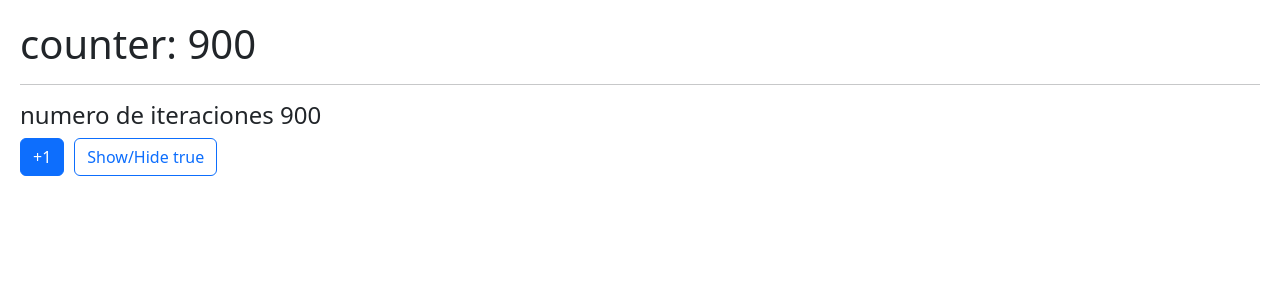
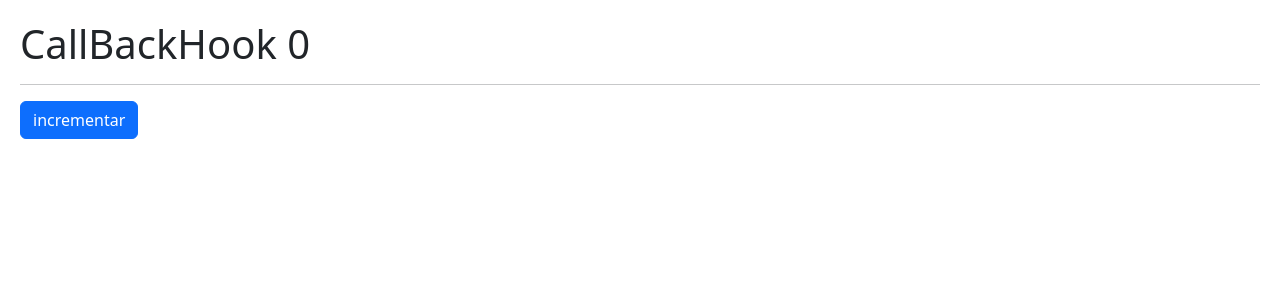
Before and after one commit to borism193/hook-apps, a React (Vite) app: page / in a window 1280 px wide. Shown: the top 300 px of the page. Built offline with nearby package versions, Linux system fonts and the light colour scheme.

Commit message:
useCallback

```diff
--- /dev/null
+++ b/src/05-memos/CallBackHook.jsx
@@ -0,0 +1,27 @@
+import { useCallback, useState } from "react"
+import { ShowIncrement } from "./ShowIncrement"
+
+export const CallBackHook = () => {
+
+    const [counter, setcounter] = useState(0)
+
+    const incrementF = useCallback(
+      () => {
+        setcounter((value) => value+1)
+      },
+      [],
+    )
+
+
+    /* const incrementF = () => {
+        setcounter(counter+1)
+    } */
+    return (
+    <>
+        <h1>CallBackHook {counter}</h1>
+        <hr />
+
+        <ShowIncrement increment={incrementF}/>
+    </>
+  )
+}
--- /dev/null
+++ b/src/05-memos/ShowIncrement.jsx
@@ -0,0 +1,19 @@
+export const ShowIncrement = ({increment}) => {
+
+
+
+
+    return (
+
+        <>
+            <button
+            className="btn btn-primary"
+            onClick={() => {
+                increment();
+            }}
+            >
+                incrementar
+            </button>
+        </>
+  )
+}
--- a/src/main.jsx
+++ b/src/main.jsx
@@ -1,6 +1,7 @@
 import React from 'react'
 import ReactDOM from 'react-dom/client'
-import { MemoHook } from './05-memos/MemoHook'
+import { CallBackHook } from './05-memos/CallBackHook'
+//import { MemoHook } from './05-memos/MemoHook'
 //import { Memorize } from './05-memos/Memorize'
 //import { FocusScreen } from './04-useRef/FocusScreen'
 //import { MultipleCustomHooks } from './03-examples/MultipleCustomHooks'
@@ -11,6 +12,6 @@
 
 ReactDOM.createRoot(document.getElementById('root')).render(
   <React.StrictMode>
-    <MemoHook />
+    <CallBackHook />
   </React.StrictMode>
 )
```
